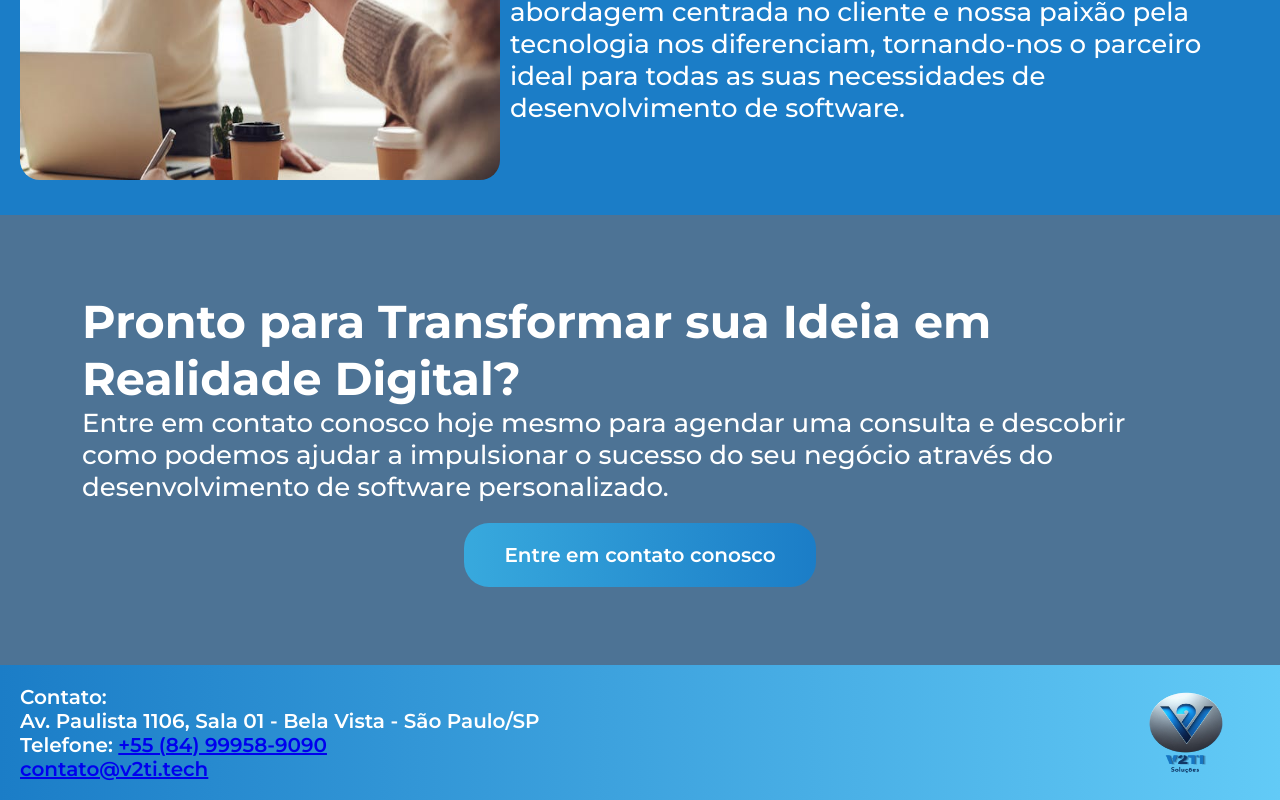
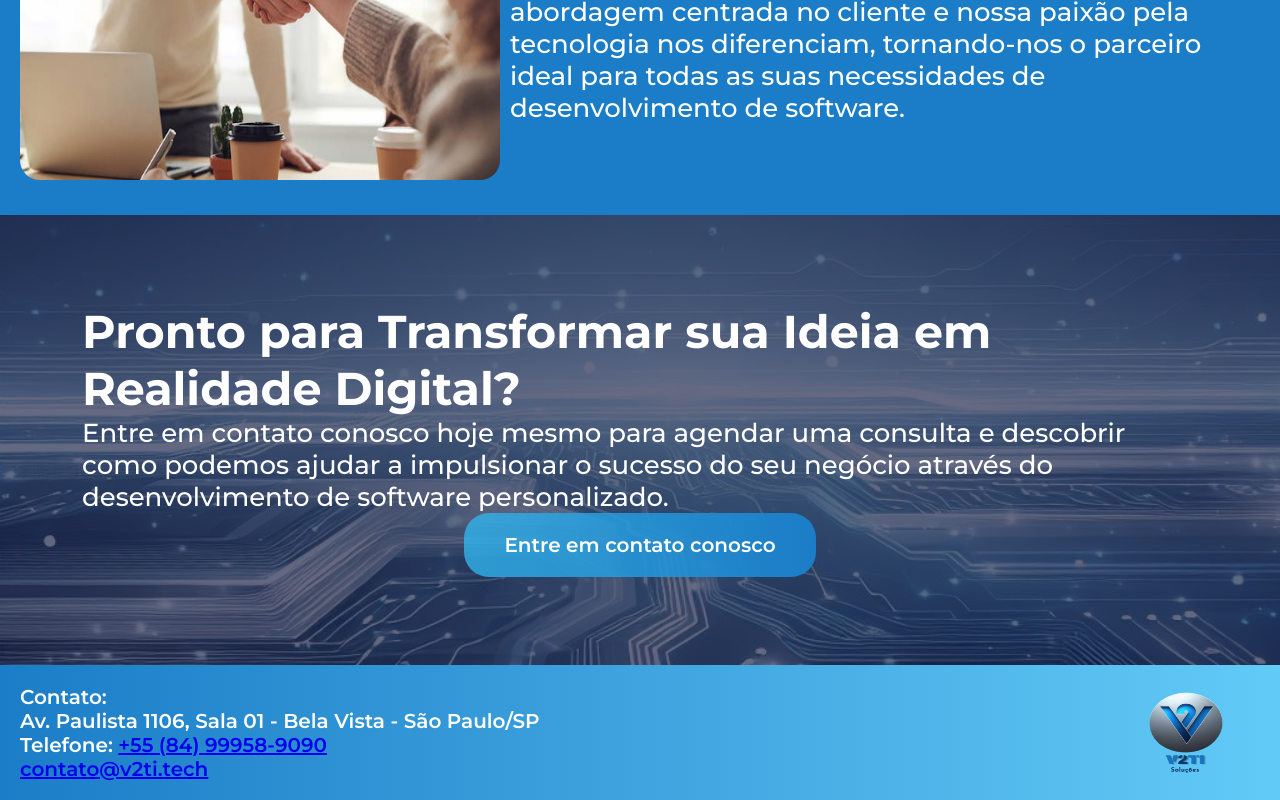
Before and after one commit to victorwanderley1/landing-page-v2ti, an Angular app: page / in a window 1280 px wide. Shown: the part 1405-2205 px from the top of the page. Built offline with nearby package versions, Linux system fonts and the light colour scheme.

Commit message:
LPV-2 feat: Adicionando imagem background

```diff
--- a/src/app/components/home/home.component.html
+++ b/src/app/components/home/home.component.html
@@ -28,7 +28,8 @@
                 desenvolvimento de software.</p>
         </div>
     </section>
-    <section id="contact" class="contact-section pad-20">
+    <section id="contact" class="contact-section">
+        <div class="contact-info pad-20">
             <div class="contact-text">
                 <h2>Pronto para Transformar sua Ideia em Realidade Digital?</h2>
                 <p>Entre em contato conosco hoje mesmo para agendar uma consulta e descobrir como podemos ajudar a
@@ -37,6 +38,7 @@
             <button><a
                     href="https://api.whatsapp.com/send?phone=5584999589090&text=Olá%20gostaria%20de%20fazer%um%orçamento"
                     target="_blank">Entre em contato conosco</a></button>
+        </div>
     </section>
 </main>
-<app-footer/>
+<app-footer />
--- a/src/app/components/home/home.component.scss
+++ b/src/app/components/home/home.component.scss
@@ -46,13 +46,20 @@
 }
 
 .contact-section {
+    background-image: url('../../../assets/imagem-contato.jpg');
+    background-position: center;
+    background-repeat: no-repeat;
+    background-size: cover;
+}
+
+.contact-info {
     display: flex;
     align-items: center;
     flex-direction: column;
-    gap: 20px;
     justify-content: center;
     height: 450px;
-    background-color: $secondary-color;
+    background-color: #12133ba1;
+
 
     .contact-text {
         color: $primary-text;
@@ -79,16 +86,21 @@
         background: -webkit-linear-gradient(0deg, $light-primary-color, $primary-color);
         padding: 20px 40px;
         transition: 500ms;
+        cursor: pointer;
+        display: inline-block;
 
         a {
+            width: 100%;
+            height: 100%;
             color: $primary-text;
             font-size: 20px;
             font-weight: 600;
             text-decoration: none;
         }
+
         &:hover {
             font-weight: 700;
-            box-shadow: 0px 0px 20px blue;
+            box-shadow: 0px 0px 50px blue;
             color: secondary-text-color;
             transform: scale(1.1);
         }
```
Also changed, not shown: src/assets/imagem-contato.jpg (added). Lines whose indentation alone changed are shown as unchanged.
